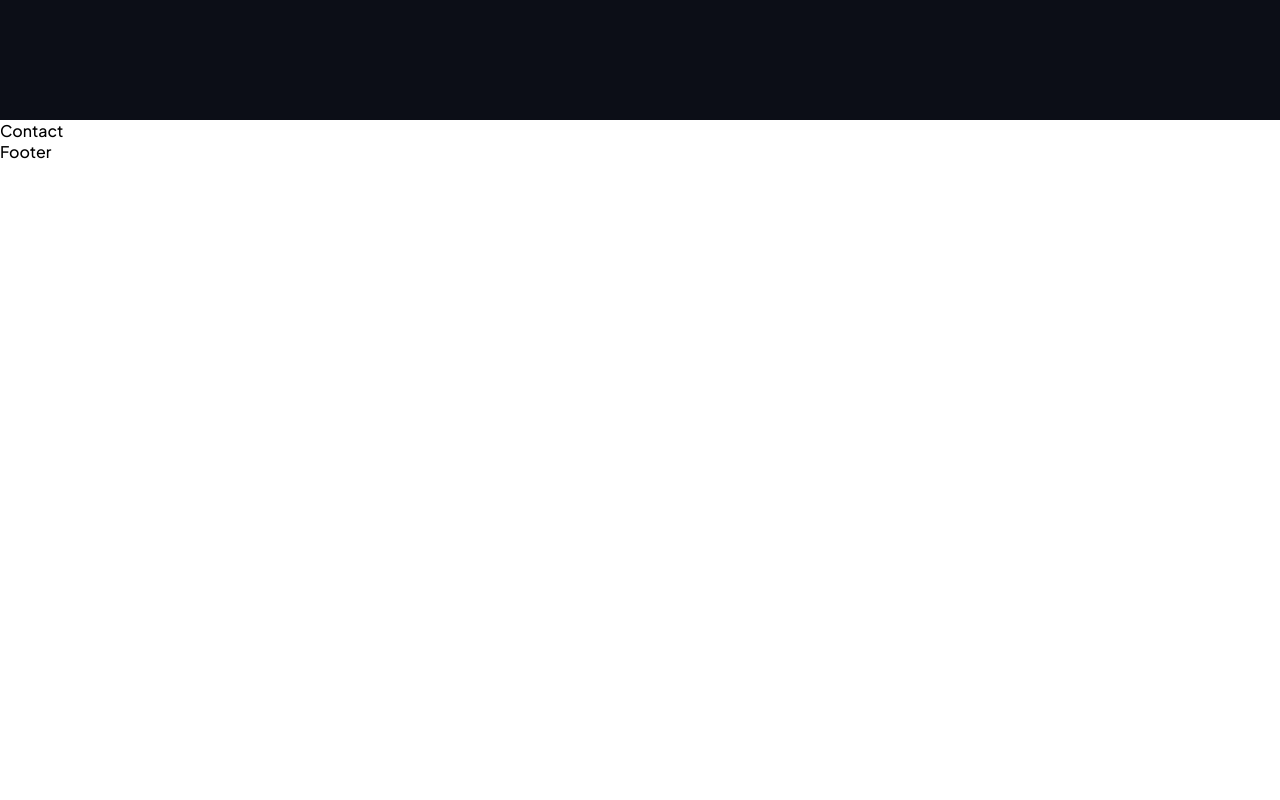
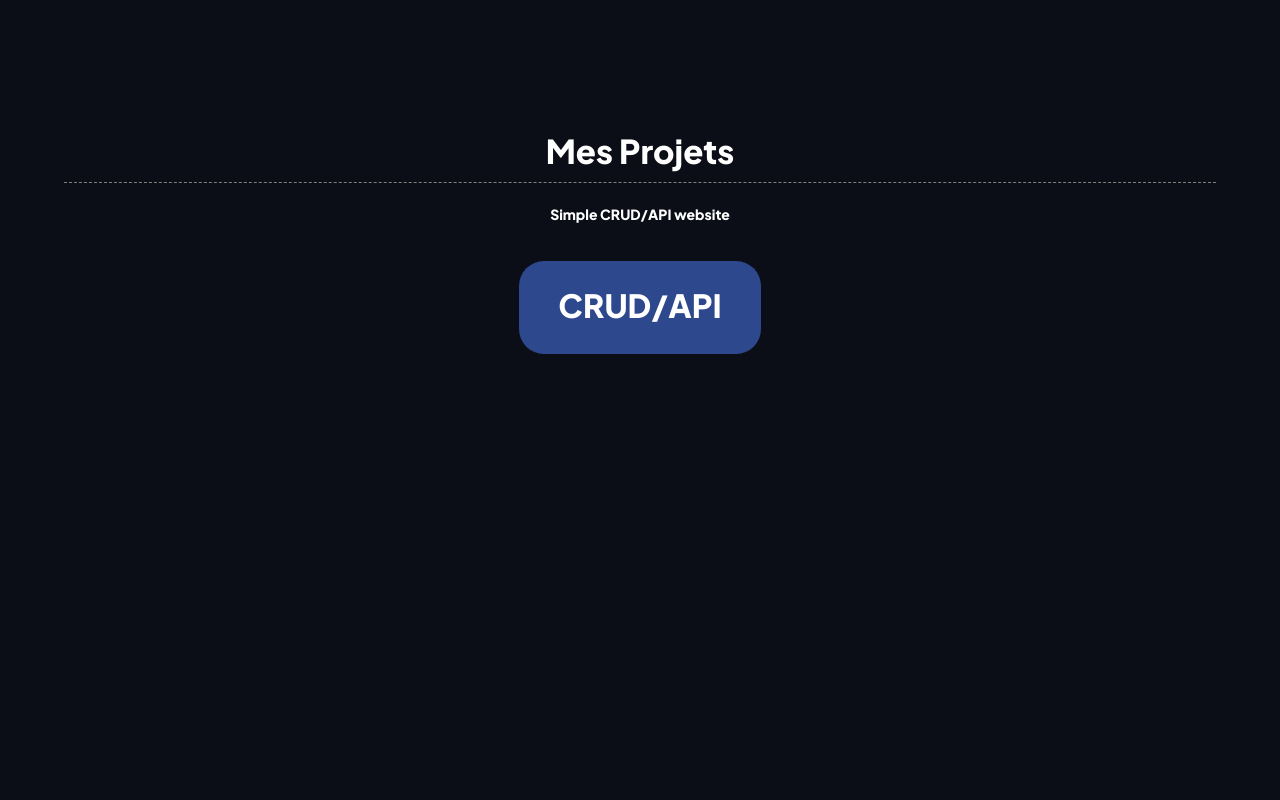
Before and after one commit to a52cents/Portfolio, a React (Vite) app: page / in a window 1280 px wide. Shown: the part 2280-3080 px from the top of the page. Before the commit the page ends 2442 px from the top, so only its background shows below. Built offline with nearby package versions, Linux system fonts and the light colour scheme.

Commit message:
modified:   package-lock.json 	modified:   package.json 	modified:   src/components/About/About.css 	modified:   src/components/Projects/Projects.css 	modified:   src/components/Projects/Projects.jsx

```diff
--- a/package.json
+++ b/package.json
@@ -21,6 +21,6 @@
     "eslint-plugin-react": "^7.32.2",
     "eslint-plugin-react-hooks": "^4.6.0",
     "eslint-plugin-react-refresh": "^0.4.3",
-    "vite": "^4.4.5"
+    "vite": "^4.5.0"
   }
 }
--- a/src/components/About/About.css
+++ b/src/components/About/About.css
@@ -29,7 +29,7 @@
   border-bottom: 1px dashed gray;
 }
 
-.container {
+#topics .container {
   display: grid;
   grid-template-columns: repeat(5, minmax(242px, 242px));
   justify-content: center;
--- a/src/components/Projects/Projects.css
+++ b/src/components/Projects/Projects.css
@@ -0,0 +1,106 @@
+#project{
+    min-height: 100vh;
+    background: url("../../assets/BG.png");
+    background-size: cover;
+    background-position: center;
+}
+
+#project .wrapper {
+    margin: auto;
+    width: 90%;
+    max-width: 100%;
+  }
+  #project .wrapper h1 {
+    color: #fff;
+    text-align: center;
+    font-family: Plus Jakarta Sans;
+    font-size: 33px;
+    font-style: normal;
+    font-weight: 800;
+    line-height: 62px; /* 187.879% */
+  }
+  #project .wrapper h2{
+    color: #fff;
+    text-align: center;
+    font-family: Plus Jakarta Sans;
+    font-size: 16px;
+    font-style: normal;
+    font-weight: 800;
+    line-height: 62px; /* 187.879% */
+    border-bottom: 1px dashed gray;
+  }
+
+  #project .wrapper h3{
+    color: #fff;
+    text-align: center;
+    font-family: Plus Jakarta Sans;
+    font-size: 14px;
+    font-style: normal;
+    font-weight: 800;
+    line-height: 62px;
+  }
+
+  #project .content-container{
+    display: grid;
+    grid-template-columns: repeat(1, minmax(242px, 242px));
+    justify-content: center;
+    grid-gap: 30px;
+    margin: 0px 0;
+    padding-top: 16px;
+    padding-bottom: 16px;
+    text-align: center;
+  }
+
+  #project .card-wrapper{
+
+    min-height: 93px;
+    perspective: 2000px;
+    perspective-origin: top;
+    cursor: pointer;
+    text-align: center;
+}
+
+#project .card{
+    height: 100%;
+    transform-style: preserve-3d;
+    transition: transform 0.65s cubic-bezier(0.34, 1.56, 0.64, 1);
+}
+#project .content-container {
+  display: grid;
+
+  grid-template-columns: repeat(1, minmax(242px, 242px));
+  justify-content: center;
+
+  grid-gap: 30px;
+  margin: 0px 0;
+  padding-top: 16px;
+  padding-bottom: 16px;
+  }
+#project .content-card-front {
+    position: absolute;
+    height: 100%;
+    width: 100%;
+    padding: 30px;
+    border-radius: 25px;
+    backface-visibility: hidden;
+    -webkit-backface-visibility: hidden;
+   justify-content: center;
+   align-items: center;
+    gap: 12px;
+    justify-content: space-between;
+    align-items: center;
+    background: var(
+      --Linear-Gradient,
+      linear-gradient(180deg, #2d488d 0%, #2d488d 50%, #2d488d 100%)
+    );
+    border-radius: 25px;
+  }
+  #project .content-card-front p {
+    color: #fff;
+    text-align: center;
+    font-family: Plus Jakarta Sans;
+    font-size: 14.px;
+    font-style: normal;
+    font-weight: 800;
+    justify-content: center;
+  }
--- a/src/components/Projects/Projects.jsx
+++ b/src/components/Projects/Projects.jsx
@@ -2,10 +2,31 @@ import React from 'react'
 import './Projects.css'
 
 const Projects = () => {
+  const cards = [
+    {
+      title: "CRUD/API",
+
+    }]
   return (
-    <div >
+    <section id="project">
+      <div className="wrapper">
+        <h1>Mes Projets</h1>
+        <h2></h2>
+        <h3>Simple CRUD/API website</h3>
+        <div className="content-container">
 
+          {cards.map((card, index) => (
+            <div key={index} className="card-wrapper">
+              <div className="card">
+                <div className={"content-card-front"}>
+                  <p>{card.title}</p>
+                </div>
+              </div>
+            </div>
+          ))}
+        </div>
       </div>
+    </section>
   )
 }
 
```
Also changed, not shown: 1 other file (tests, documents, lock files or other folders).
